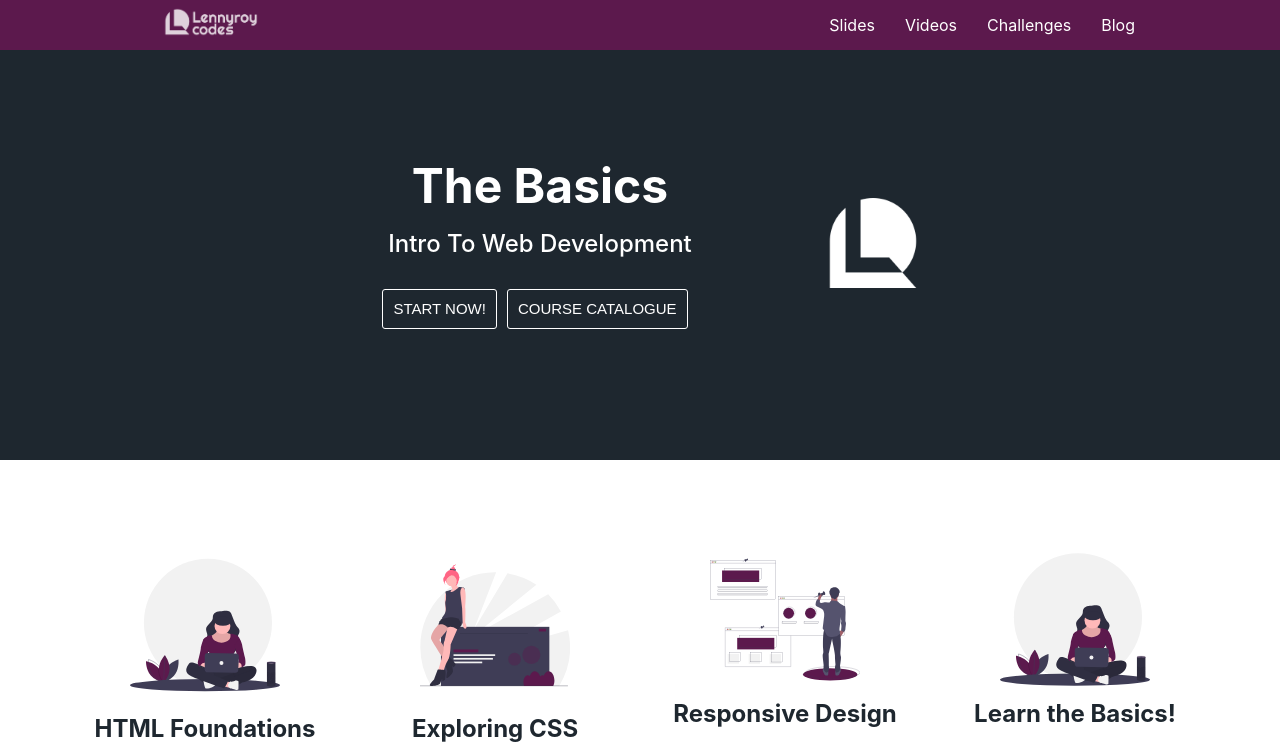
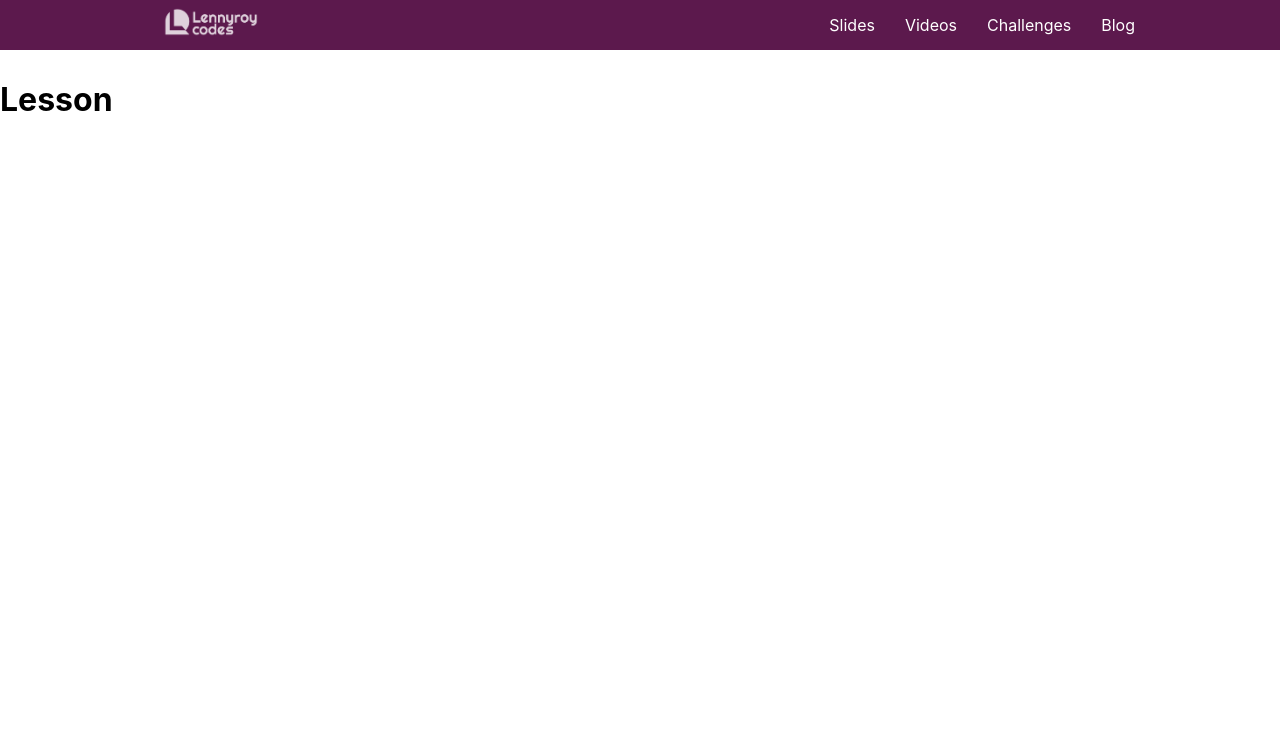
Before and after one commit to Ibenthinkin/Lennyroy-Codes-React, a React (Create React App) app: page /lesson in a window 1280 px wide. Shown: the top 747 px of the page. Built offline with nearby package versions, Linux system fonts and the light colour scheme.

Commit message:
made data object for lesson data.  thinking about how to dynamically render different templates, start making default template

```diff
--- a/src/App.js
+++ b/src/App.js
@@ -1,7 +1,9 @@
 import React from 'react'
+import { Switch, Route, Redirect } from 'react-router-dom';
 
 import Header from './components/header/header.component'
 import HomePage from './pages/homepage/homepage.component'
+import DefaultLessonTemplate from './components/lesson-templates/default-lesson-template/default-lesson-template.component';
 
 
 export default class App extends React.Component {
@@ -9,8 +11,12 @@ export default class App extends React.Component {
   render(){
     return (
       <div>
-        <Header/>
-        <HomePage/>
+        <Header />
+        <Switch>
+          <Route exact path='/' component={HomePage} />
+          <Route exact path='/lesson' component={DefaultLessonTemplate} />
+
+        </Switch>
       </div>
     )
   }
--- a/src/assets/lessons/lesson-data.js
+++ b/src/assets/lessons/lesson-data.js
@@ -21,7 +21,7 @@ const LESSON_DATA = [
         lessons: [
             {
                 id: 1,
-                template: '0',
+                template: 'default',
                 title: 'First Steps in HTML',
                 routeName: 'firststepsinhtml',
                 subtitle: 'Learn the layout and features of this course. We will be diving into how HTML works conceptually and even seeing a few basics tags in action!',
@@ -35,7 +35,7 @@ const LESSON_DATA = [
                 helpfulLinks: {}
             }
         ]
-    },
+    }
 
 
 
--- /dev/null
+++ b/src/components/lesson-templates/default-lesson-template/default-lesson-template.component.jsx
@@ -0,0 +1,51 @@
+import React from 'react';
+import LESSON_DATA from '../../../assets/lessons/lesson-data'
+import './default-lesson-template.styles.scss';
+import { Link } from 'react-router-dom'
+
+export default class DefaultLessonTemplate extends React.Component {
+    constructor(props) {
+        super(props)
+        this.state = {
+            lesson: LESSON_DATA
+        }
+    }
+
+    render() {
+
+        const  [first]  = this.state.lesson[1].lessons
+
+        console.log(first.title)
+        return (
+            <div className='lesson'>
+                <h1>Lesson</h1>
+            </div>
+        )
+    }
+
+}
+
+
+
+// {
+//     id: 2,
+//         moduleTitle: 'Intro To HTML',
+//             routeName: 'introtohtml',
+//                 lessons: [
+//                     {
+//                         id: 1,
+//                         template: '0',
+//                         title: 'First Steps in HTML',
+//                         routeName: 'firststepsinhtml',
+//                         subtitle: 'Learn the layout and features of this course. We will be diving into how HTML works conceptually and even seeing a few basics tags in action!',
+//                         bannerImageUrl: 'https://raw.githubusercontent.com/lennyroyroy/basics-image/master/Basics%20Screenshots/Screen%20Shot%202019-09-02%20at%206.35.34%20PM.png',
+//                         slidesUrl: 'https://slides.com/lennyroyroy/deck#/3',
+//                         slidesDownloadURL: 'https://www.docdroid.net/QudGjTa/the-basics-intro-to-web-development-lesson-1-intro-to-html.pdf',
+//                         codePenDescription: 'What did you have for breakfast today?',
+//                         codePenUrl: 'https://codepen.io/lennyroycodes/pen/PvVzJz',
+//                         videoDescription: 'Learn the layout and features of this course. We will be diving into how HTML works conceptually and even seeing a few basics tags in action!',
+//                         youtubeUrl: 'https://youtu.be/9jwfMeNF68k',
+//                         helpfulLinks: {}
+//                     }
+//                 ]
+// }
--- /dev/null
+++ b/src/components/lesson-templates/default-lesson-template/default-lesson-template.styles.css
@@ -0,0 +1,3 @@
+.lesson {
+  margin-top: 80px;
+}
--- /dev/null
+++ b/src/components/lesson-templates/default-lesson-template/default-lesson-template.styles.scss
@@ -0,0 +1,3 @@
+.lesson {
+    margin-top: 80px;
+}
--- a/src/components/title-banner/title-banner.component.jsx
+++ b/src/components/title-banner/title-banner.component.jsx
@@ -1,4 +1,6 @@
 import React from 'react'
+import { Link } from 'react-router-dom'
+
 import './title-banner.styles.scss'
 import logo from '../../assets/img/LR-white.png'
 import CustomButton from '../custom-button/custom-button.component'
@@ -12,7 +14,9 @@ const TitleBanner = () =>(
                     <h4>Intro To Web Development</h4>
                 </div>
                 <div className='button-container'>
+                    <Link to='/lesson'>
                     <CustomButton text='Start Now!'/>
+                    </Link>
                     <CustomButton text='Course Catalogue' />
                 </div>
             </div>
--- a/src/components/title-banner/title-banner.styles.css
+++ b/src/components/title-banner/title-banner.styles.css
@@ -2,10 +2,37 @@
   width: 100%;
   background-color: #1e272f;
   display: flex;
-  align-content: space-between;
+  justify-content: center;
+  height: 460px;
+  margin: 0 auto;
+}
+.title-banner a {
+  text-decoration: none;
+}
+.title-banner .title-wrapper {
+  display: flex;
   align-items: center;
-  height: 360px;
-  margin: 0 auto;
+  justify-content: space-between;
+  min-width: 450px;
+  padding-top: 25px;
+  padding-left: 150px;
+  font-weight: lighter;
+}
+@media only screen and (max-width: 840px) {
+  .title-banner .title-wrapper {
+    padding-left: 0px;
+  }
+}
+.title-banner .title-wrapper .image-wrapper {
+  display: flex;
+  justify-content: center;
+  padding-left: 100px;
+  padding-right: 100px;
+}
+@media only screen and (max-width: 840px) {
+  .title-banner .title-wrapper .image-wrapper {
+    display: none;
+  }
 }
 .title-banner .content {
   display: flex;
@@ -29,6 +56,7 @@
 .title-banner .content .project-title h4 {
   font-size: 24px;
   margin-top: 0px;
+  font-weight: 500;
 }
 .title-banner .content .button-container {
   display: flex;
@@ -38,5 +66,4 @@
 .title-banner img {
   width: 150px;
   height: 150px;
-  padding-right: 100px;
 }
--- a/src/components/title-banner/title-banner.styles.scss
+++ b/src/components/title-banner/title-banner.styles.scss
@@ -5,6 +5,10 @@
   justify-content: center;
   height: 460px;
   margin: 0 auto;
+
+  a {
+    text-decoration: none;
+  }
 
   .title-wrapper{
     display: flex;
```
Also changed, not shown: src/components/lesson/lesson.component.jsx (added, +50 -0 lines), src/assets/LC-white-full.png (deleted), src/components/lesson-templates/default-template/default-template.styles.scss (deleted), src/components/lesson/lesson.styles.scss (added).
